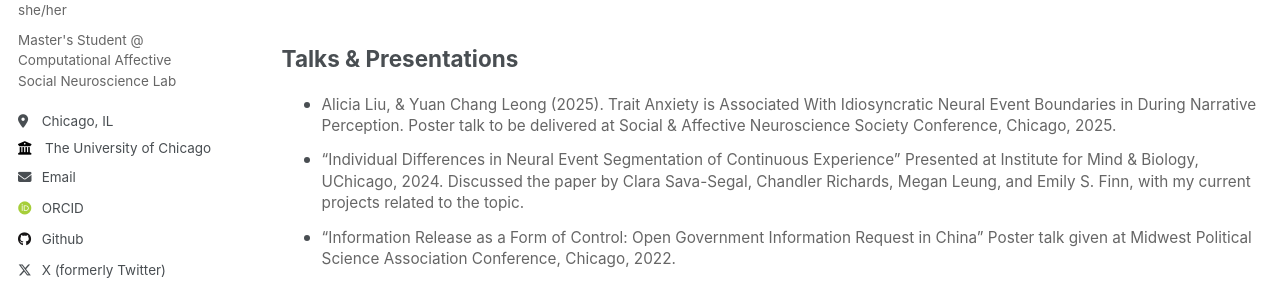
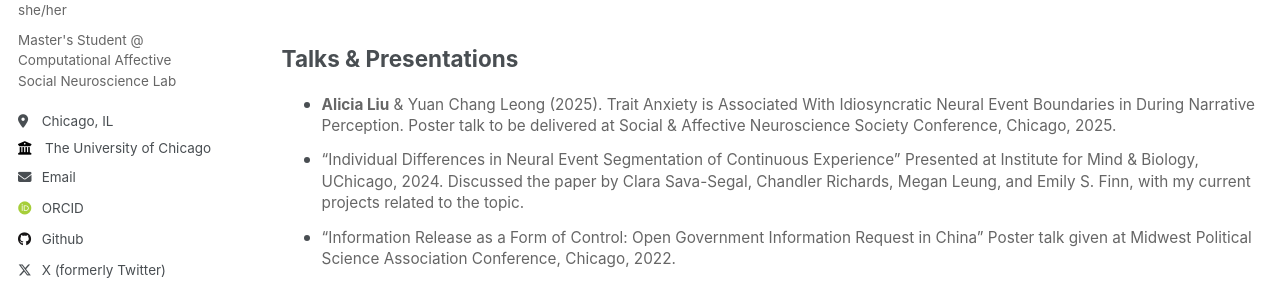
Before and after one commit to 20-alicial/20-alicial.github.io, a Jekyll site: the page built from _pages/research.md, in a window 1280 px wide and 1184 px high. Shown: the part 282-569 px from the top of the window. Built offline with Jekyll 4.4.1, drawn with Linux system fonts in a browser that asks for light colours; some web fonts are replaced.

```diff
--- a/_pages/research.md
+++ b/_pages/research.md
@@ -10,7 +10,7 @@ Haena Kim, **Alicia Liu** & Yuan Chang Leong (2025). Desirability biases percept
 More papers to come (stay tuned)!
 
 ## Talks & Presentations
-* Alicia Liu, & Yuan Chang Leong (2025). Trait Anxiety is Associated With Idiosyncratic Neural Event Boundaries in During Narrative Perception. Poster talk to be delivered at Social & Affective Neuroscience Society Conference, Chicago, 2025.
+* **Alicia Liu** & Yuan Chang Leong (2025). Trait Anxiety is Associated With Idiosyncratic Neural Event Boundaries in During Narrative Perception. Poster talk to be delivered at Social & Affective Neuroscience Society Conference, Chicago, 2025.
 
 * “Individual Differences in Neural Event Segmentation of Continuous Experience”
 Presented at Institute for Mind & Biology, UChicago, 2024.
```
